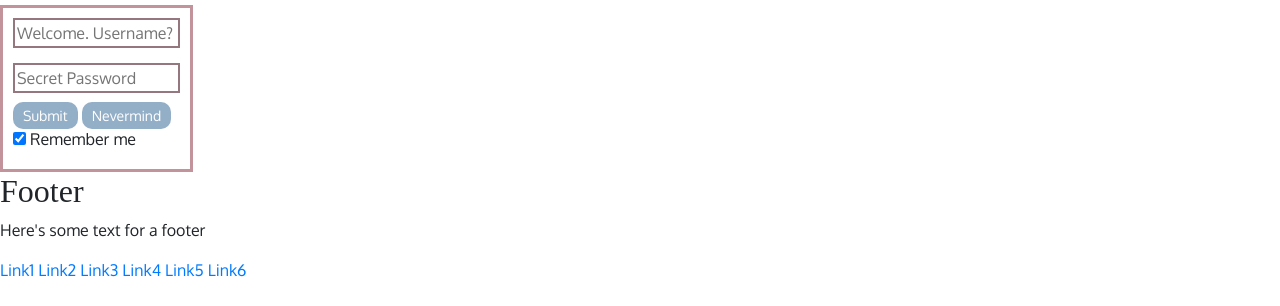
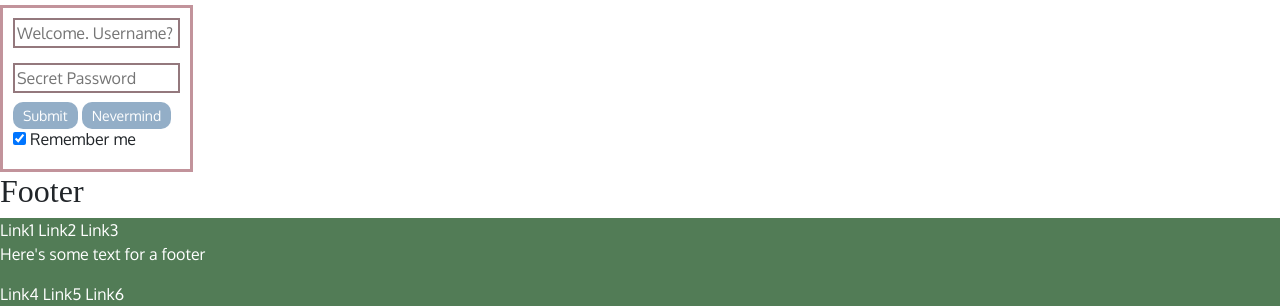
Before and after one commit to Lisonallie/Allison-trap, a plain HTML site: page index.html in a window 1280 px wide. Shown: the part 537-843 px from the top of the page. Before the commit the page ends 819 px from the top, so only its background shows below. Drawn offline with nearby package versions, Linux system fonts and the light colour scheme; a web font is replaced by a local one.

Commit message:
working on footer layout and look

```diff
--- a/components/footer.css
+++ b/components/footer.css
@@ -0,0 +1,15 @@
+.foot {
+    color: white;
+    background-color: rgb(82, 124, 86);
+}
+p.footie {
+    text-align: center;
+}
+a.left {
+    text-decoration: none;
+    color: white;
+}
+a.right {
+    text-decoration: none;
+    color: white;
+}
--- a/components/style.css
+++ b/components/style.css
@@ -3,6 +3,7 @@
 @import url("card.css");
 @import url("nav.css");
 @import url("form.css");
+@import url("footer.css");
 
 
 
--- a/index.html
+++ b/index.html
@@ -69,13 +69,15 @@
 
         <h2>Footer</h2>
 
-        <p>Here's some text for a footer</p>
+        <div class="foot">
             <a href="#" class="left">Link1</a>
             <a href="#" class="left">Link2</a>
             <a href="#" class="left">Link3</a>
+            <p>Here's some text for a footer</p>
             <a href="#" class="right">Link4</a>
             <a href="#" class="right">Link5</a>
             <a href="#" class="right">Link6</a>
+        </div>
 
         <script src="https://code.jquery.com/jquery-3.3.1.slim.min.js"
             integrity="sha384-q8i/X+965DzO0rT7abK41JStQIAqVgRVzpbzo5smXKp4YfRvH+8abtTE1Pi6jizo"
```
Also changed, not shown: components/grid.css (added). Lines whose indentation alone changed are shown as unchanged.
